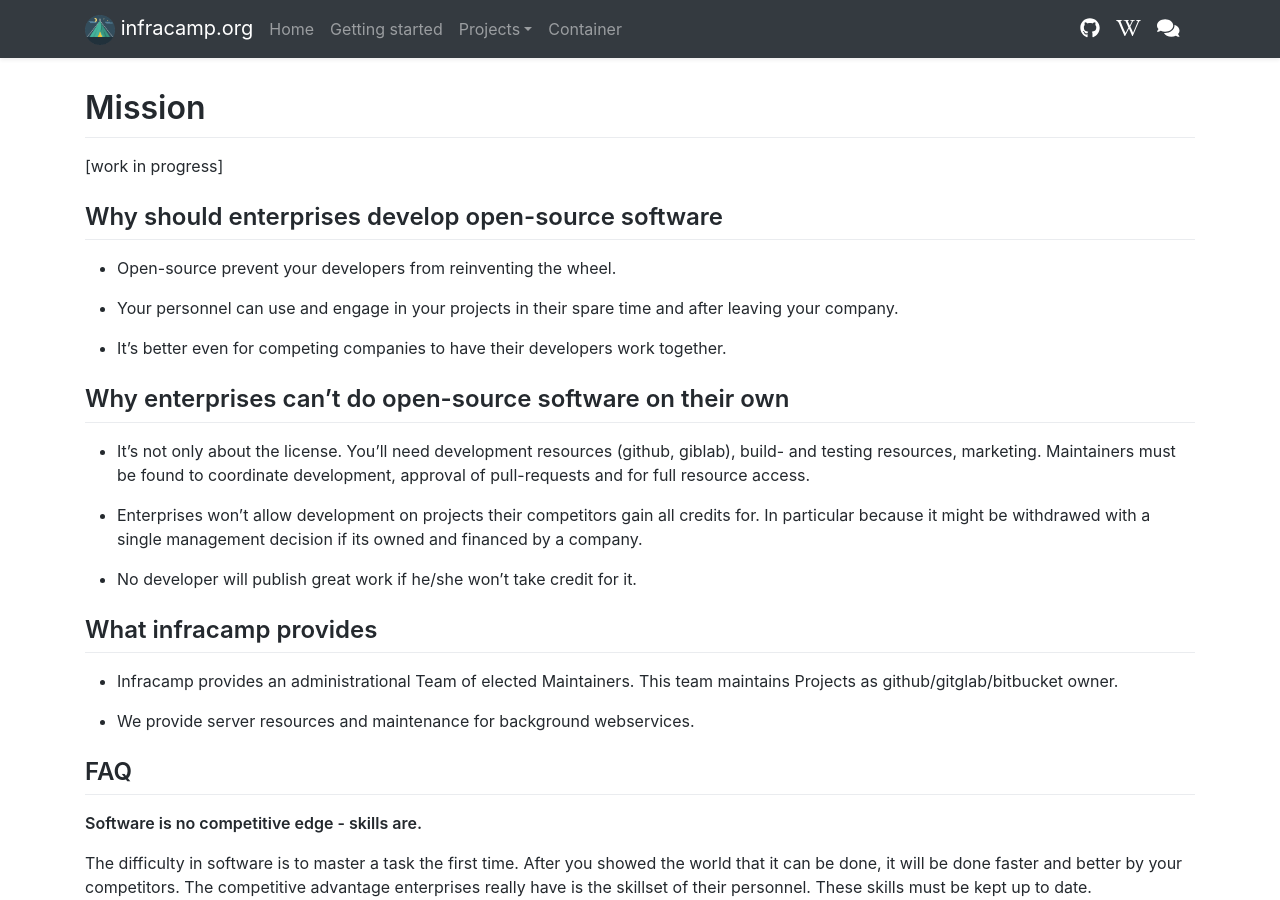
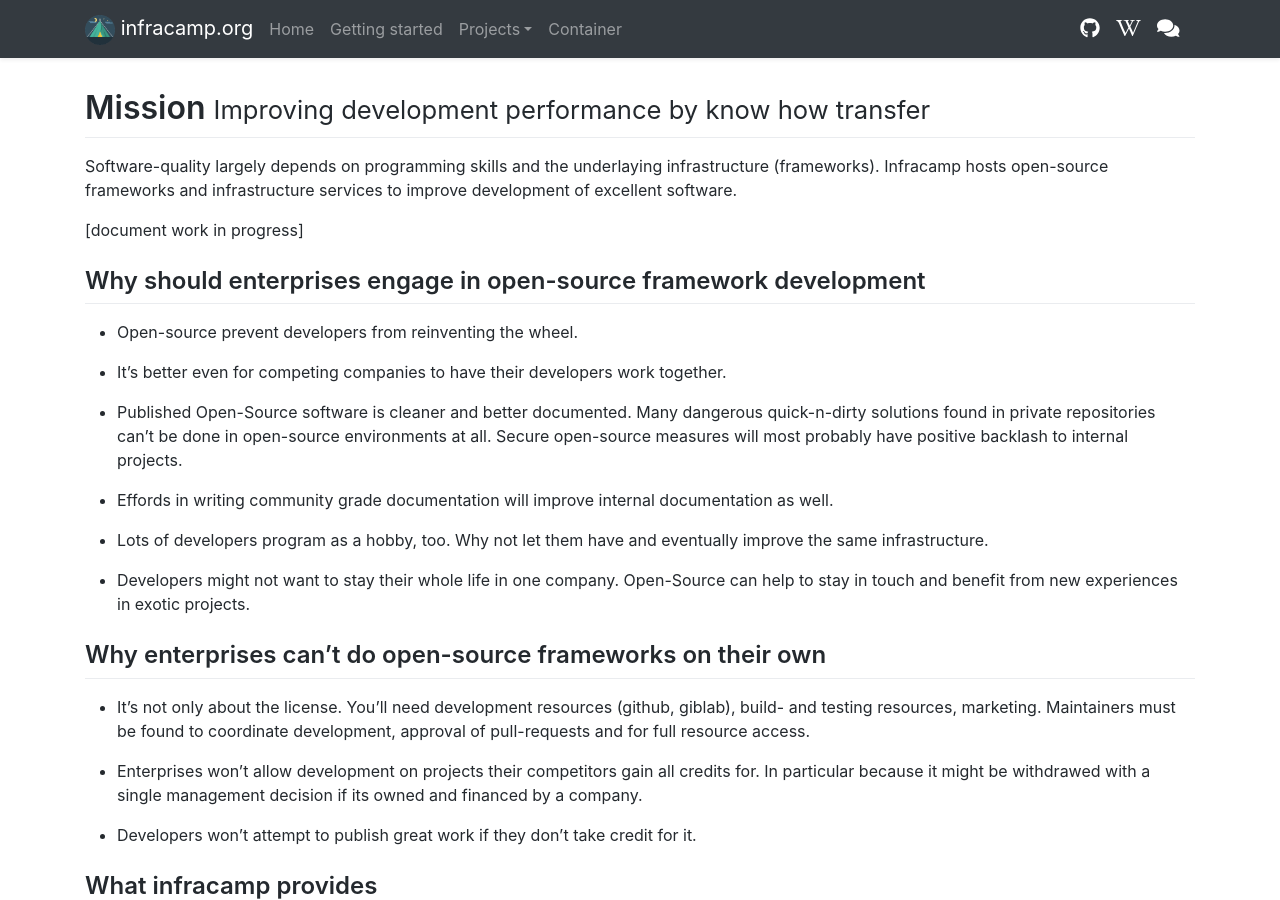
Before and after one commit to infracamp/infracamp, a Jekyll site: the page built from docs/mission/index.md, in a window 1280 px wide and 900 px high. Built offline with Jekyll 4.4.1, drawn with Linux system fonts in a browser that asks for light colours; nearby versions of some CDN libraries; our own code applies the rules of GitHub Pages for plain Markdown files.

Commit message:
stay in touch

```diff
--- a/docs/mission/index.md
+++ b/docs/mission/index.md
@@ -1,18 +1,29 @@
-# Mission
+# Mission <small>Improving development performance by know how transfer</small>
 
-[work in progress]
+Software-quality largely depends on programming skills and the underlaying infrastructure (frameworks).
+Infracamp hosts open-source frameworks and infrastructure services to improve development of excellent software.
 
-## Why should enterprises develop open-source software
 
-- Open-source prevent your developers from reinventing the wheel.
+[document work in progress]
 
-- Your personnel can use and engage in your projects in their spare time and after
-  leaving your company.
+## Why should enterprises engage in open-source framework development
+
+- Open-source prevent developers from reinventing the wheel.
 
 - It's better even for competing companies to have their developers work together.
 
+- Published Open-Source software is cleaner and better documented. Many dangerous quick-n-dirty solutions found
+  in private repositories can't be done in open-source environments at all. Secure open-source
+  measures will most probably have positive backlash to internal projects.
 
-## Why enterprises can't do open-source software on their own
+- Effords in writing community grade documentation will improve internal documentation as well.
+
+- Lots of developers program as a hobby, too. Why not let them have and eventually improve the same infrastructure.
+
+- Developers might not want to stay their whole life in one company. Open-Source can help
+  to stay in touch and benefit from new experiences in exotic projects.
+
+## Why enterprises can't do open-source frameworks on their own
 
 - It's not only about the license. You'll need development resources (github, giblab), build- and
   testing resources, marketing. Maintainers must be found to coordinate development, approval of
@@ -22,7 +33,7 @@
   In particular because it might be withdrawed with a single management decision if its owned
   and financed by a company.
 
-- No developer will publish great work if he/she won't take credit for it.
+- Developers won't attempt to publish great work if they don't take credit for it.
 
 
 
```
Also changed, not shown: docs/index.md (+2 -1 lines).
